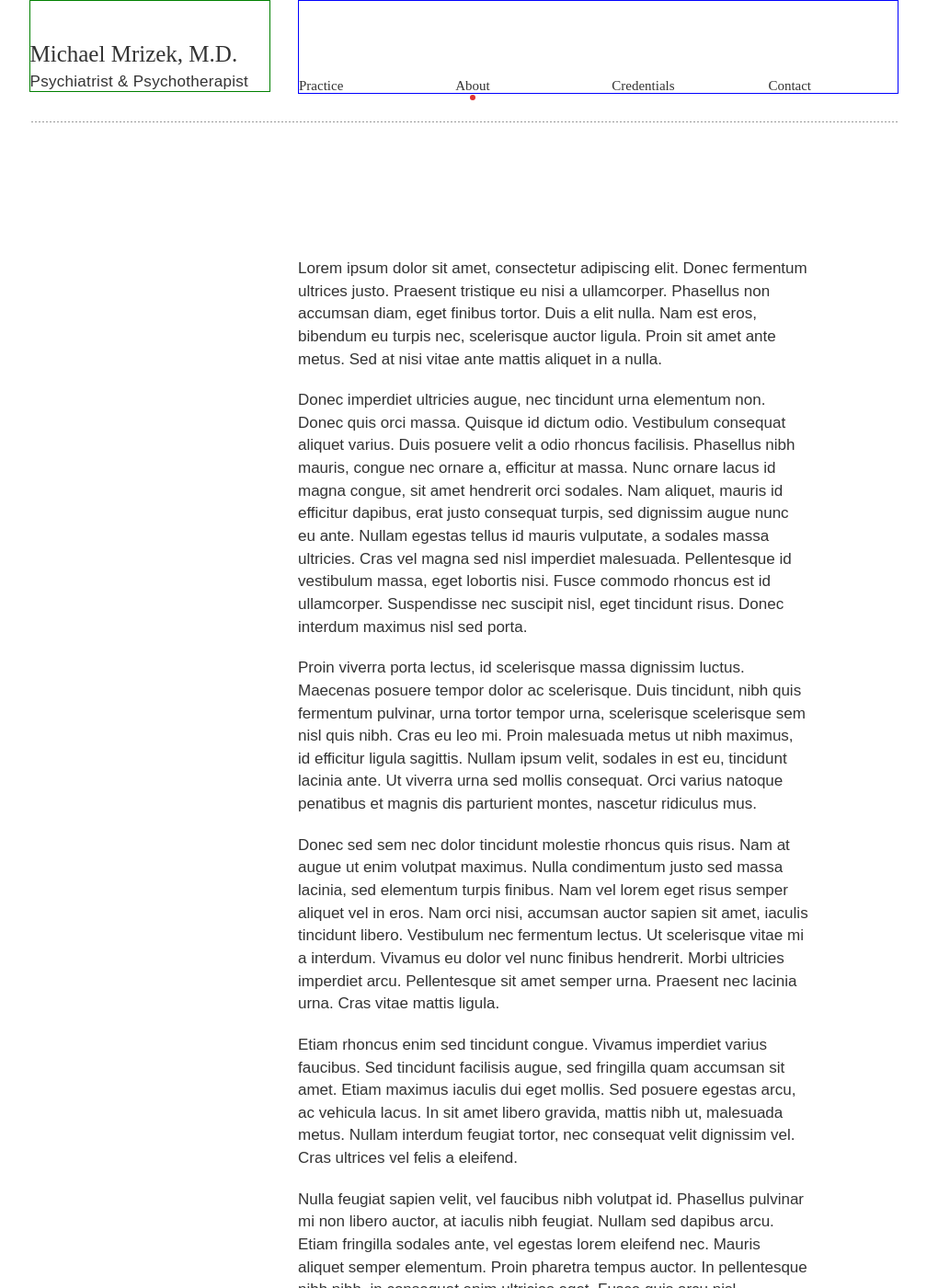
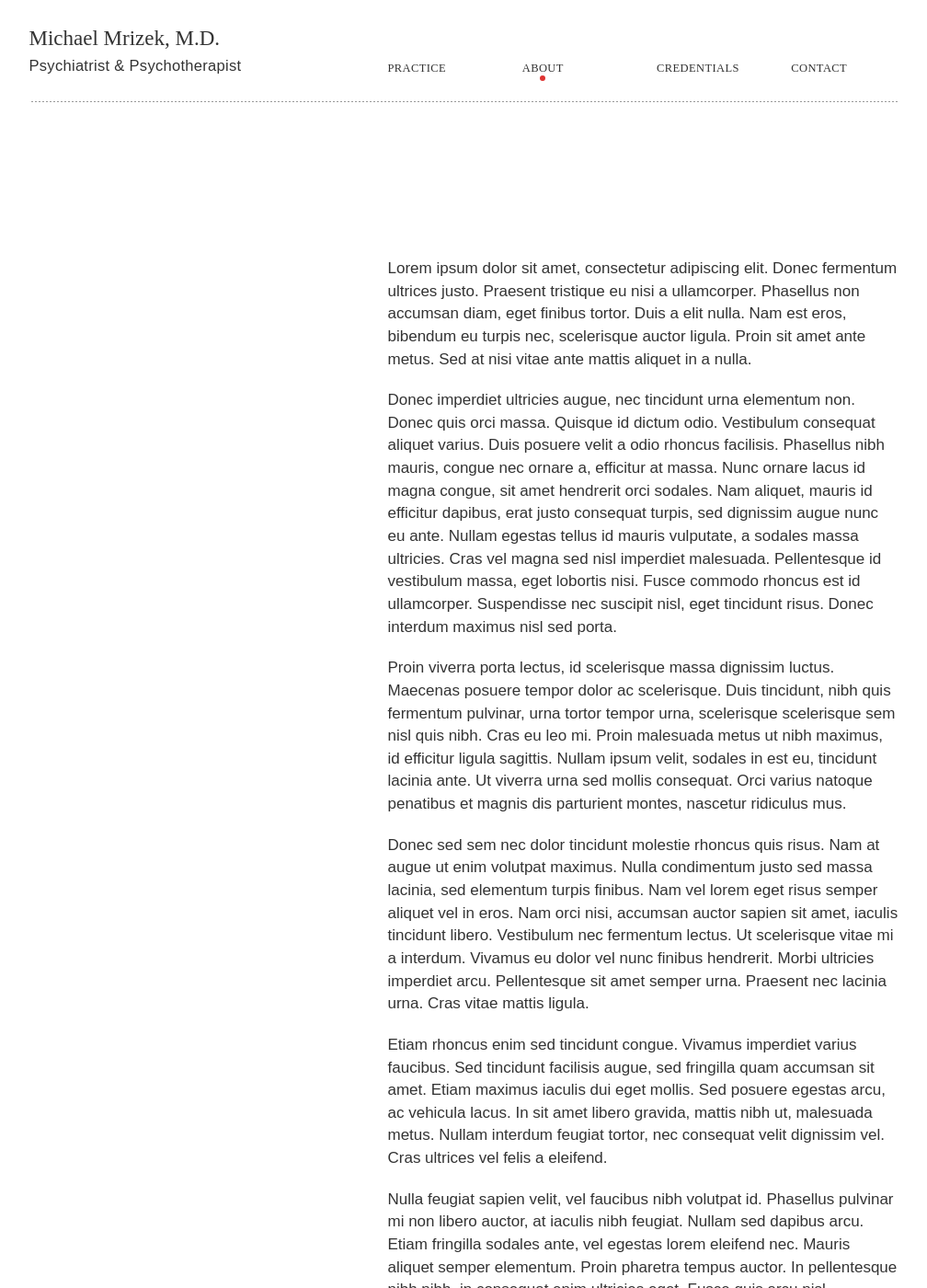
Before and after one commit to carolineportugal/michaelmrizekmd, a Jekyll site: the page built from about/index.html, in a window 1280 px wide and 1400 px high. Shown: the whole window at 92% size, without its empty margins (136-1144 px from the left). Built offline with Jekyll 4.4.1, drawn with Linux system fonts in a browser that asks for light colours; nearby versions of some CDN libraries; some web fonts are replaced.

Commit message:
new grid

```diff
--- a/_includes/nav.html
+++ b/_includes/nav.html
@@ -9,7 +9,7 @@
             </div>
           </div>
 
-          <div class="col-sm-7">
+          <div class="col-sm-6 col-sm-offset-1">
             <ul class="menu">
               <div class="row">
                 <div class="col-sm-3">
--- a/_sass/_nav.scss
+++ b/_sass/_nav.scss
@@ -1,5 +1,5 @@
 //Navigation variables
-$nav-height:100px;
+$nav-height:80px;
 
 //Navigation
 nav{
@@ -12,14 +12,14 @@ nav{
   width:100%;
 
   .logo{
-    border:1px solid green;
+    // border:1px solid green;
     height:$nav-height;
     display: flex;
     flex-direction: column;
     justify-content:flex-end;
 
     h3{
-      font-size:25px;
+      font-size:23px;
       @include begum-bold();
       margin:0 0 0.8rem 0;
     }
@@ -27,7 +27,7 @@ nav{
     h4{
       margin:0;
       @include caravel-regular();
-      font-size: 17px;
+      font-size: 16.5px;
       letter-spacing: 0.03rem;
     }
 
@@ -35,12 +35,13 @@ nav{
 
   .menu{
     list-style: none;
-    font-size: 15px;
+    font-size: 12.5px;
     @include begum-semibold();
-    border:1px solid blue;
+    // border:1px solid blue;
     -webkit-padding-start: 0px;
     margin-bottom:0;
-
+    text-transform: uppercase;
+    letter-spacing: 0.04rem;
 
     .item-wrapper{
       height:$nav-height;
--- a/about/index.html
+++ b/about/index.html
@@ -8,12 +8,12 @@ title: About
 
     <div class="row">
 
-        <div class="col-sm-4">
+        <div class="col-sm-3 col-sm-offset-1">
 
 
         </div>
 
-        <div class="col-sm-6">
+        <div class="col-sm-6 col-sm-offset-1">
                 <!-- <h3>About</h3> -->
                 <div>
                     <p>Lorem ipsum dolor sit amet, consectetur adipiscing elit. Donec fermentum ultrices justo. Praesent tristique eu nisi a ullamcorper. Phasellus non accumsan diam, eget finibus tortor. Duis a elit nulla. Nam est eros, bibendum eu turpis nec, scelerisque auctor ligula. Proin sit amet ante metus. Sed at nisi vitae ante mattis aliquet in a nulla.</p>
```
Also changed, not shown: 2 other files.
